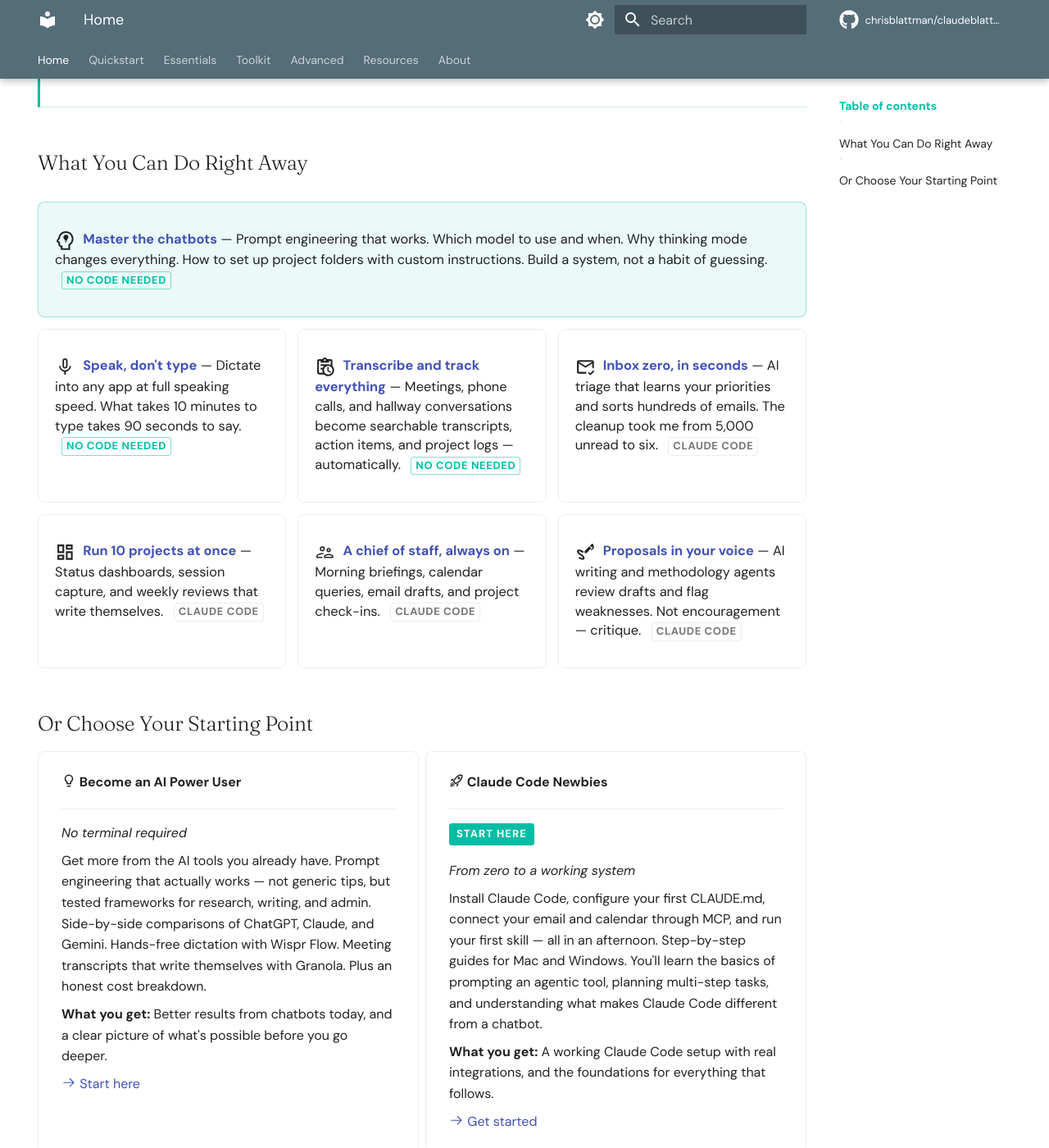
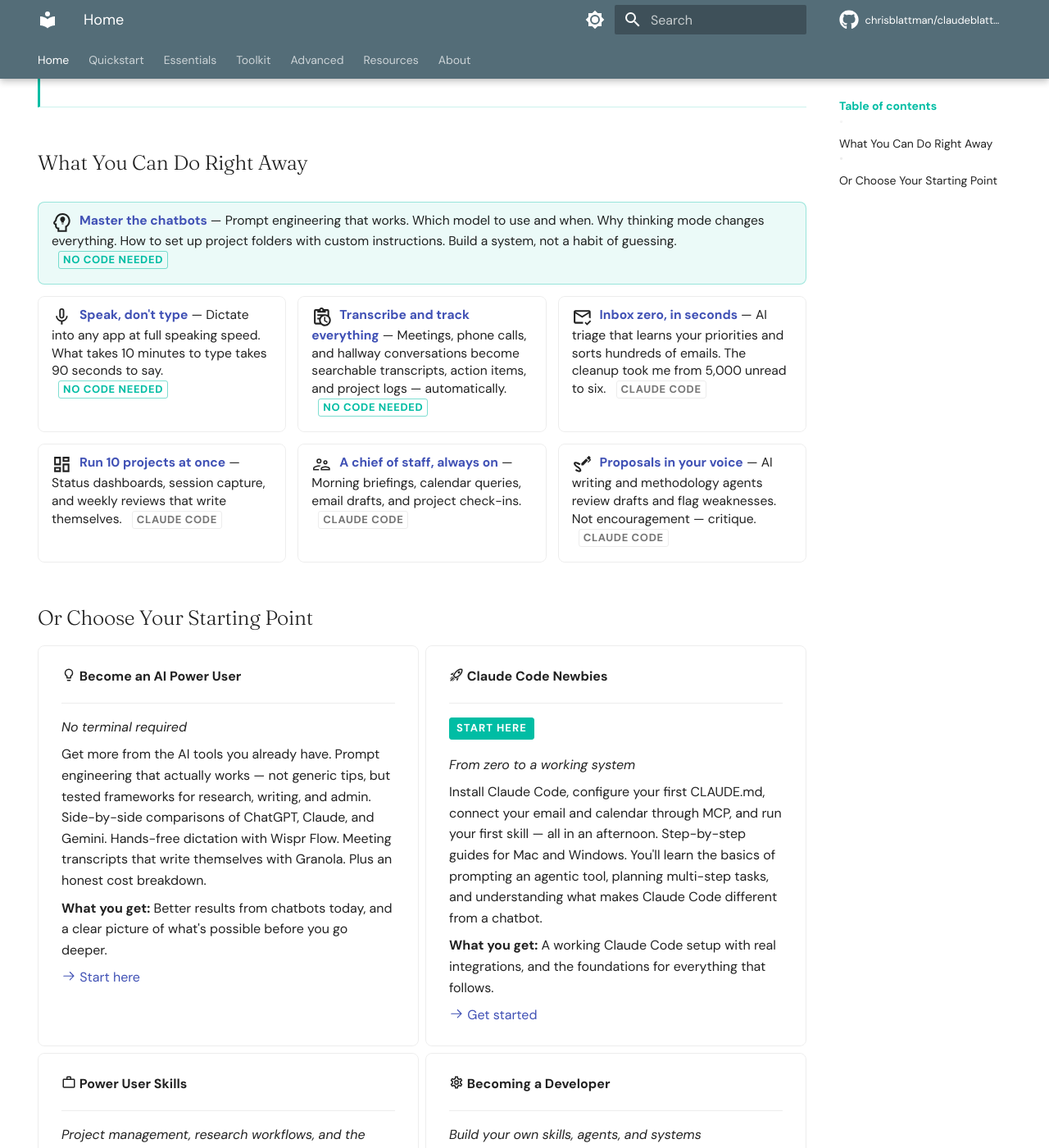
Before and after one commit to XiongfeiLi6/claudeblattman, an MkDocs documentation site: the page built from docs/index.md, in a window 1280 px wide and 1400 px high, scrolled down 555 px. Shown: the whole window at 82% size. Built offline with MkDocs 1.6.1 and Material for MkDocs 9.7.7, drawn with Linux system fonts in a browser that asks for light colours; comment, search, counter and statistics services are not loaded.

Commit message:
Force compact bento cells with higher CSS specificity
Material's .md-typeset p was overriding cell font/spacing.
Use !important and .md-typeset .bento-cell p selector to force
smaller text (0.78rem), tighter line-height, and less padding.

Co-Authored-By: Claude Opus 4.6 <noreply@anthropic.com>

```diff
--- a/docs/stylesheets/extra.css
+++ b/docs/stylesheets/extra.css
@@ -104,12 +104,18 @@ h1, h2 {
 .bento-cell {
   border: 1px solid var(--md-default-fg-color--lightest);
   border-radius: 8px;
-  padding: 0.8rem 1rem;
+  padding: 0.6rem 0.8rem !important;
   transition: border-color 0.2s, box-shadow 0.2s;
   position: relative;
   cursor: pointer;
-  font-size: 0.82rem;
-  line-height: 1.45;
+}
+
+/* Force compact text inside bento cells */
+.md-typeset .bento-cell p {
+  font-size: 0.78rem !important;
+  line-height: 1.4 !important;
+  margin-bottom: 0.3rem !important;
+  margin-top: 0 !important;
 }
 
 /* Make bento cell title link cover the entire cell */
```
